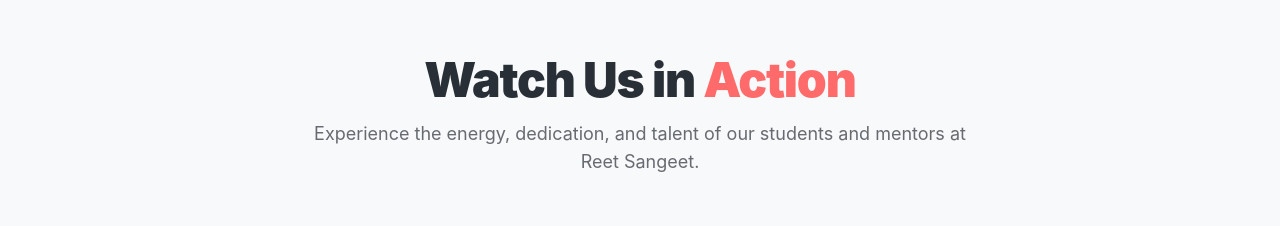
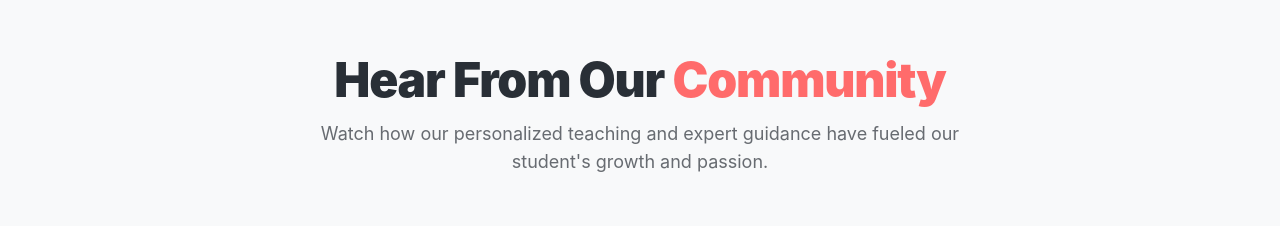
Before and after one commit to priyanshi-08/reet-sangeet, a React (Create React App) app: page / in a window 1280 px wide. Shown: the part 2405-2631 px from the top of the page. Built offline with nearby package versions, Linux system fonts and the light colour scheme.

Commit message:
refactored review video heading

```diff
--- a/src/components/VideoGallery.jsx
+++ b/src/components/VideoGallery.jsx
@@ -22,10 +22,10 @@
             animate={{ opacity: 1, y: 0 }}
             className="text-4xl md:text-5xl font-black mb-4 tracking-tight"
           >
-            Watch Us in <span className="text-sunset-coral">Action</span>
+            Hear From Our <span className="text-sunset-coral">Community</span>
           </motion.h1>
           <p className="text-lg text-deep-navy/70 max-w-2xl mx-auto">
-            Experience the energy, dedication, and talent of our students and mentors at Reet Sangeet.
+            Watch how our personalized teaching and expert guidance have fueled our student's growth and passion.
           </p>
         </div>
 
```
